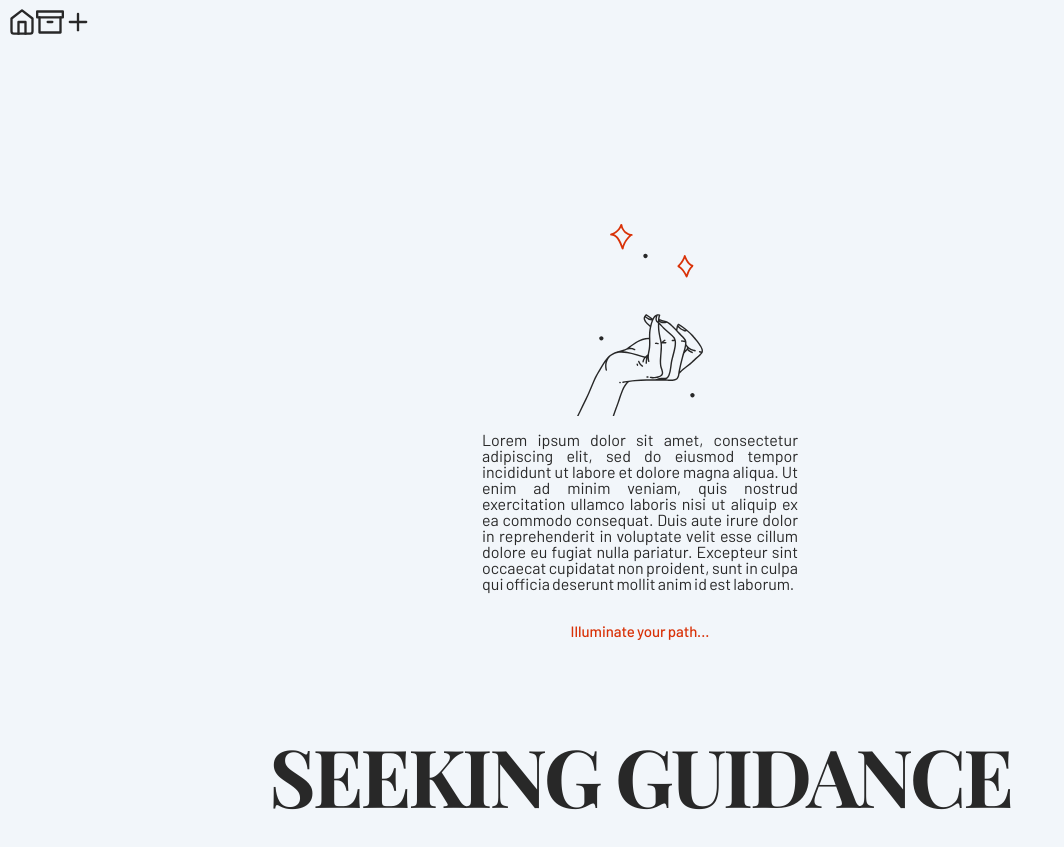
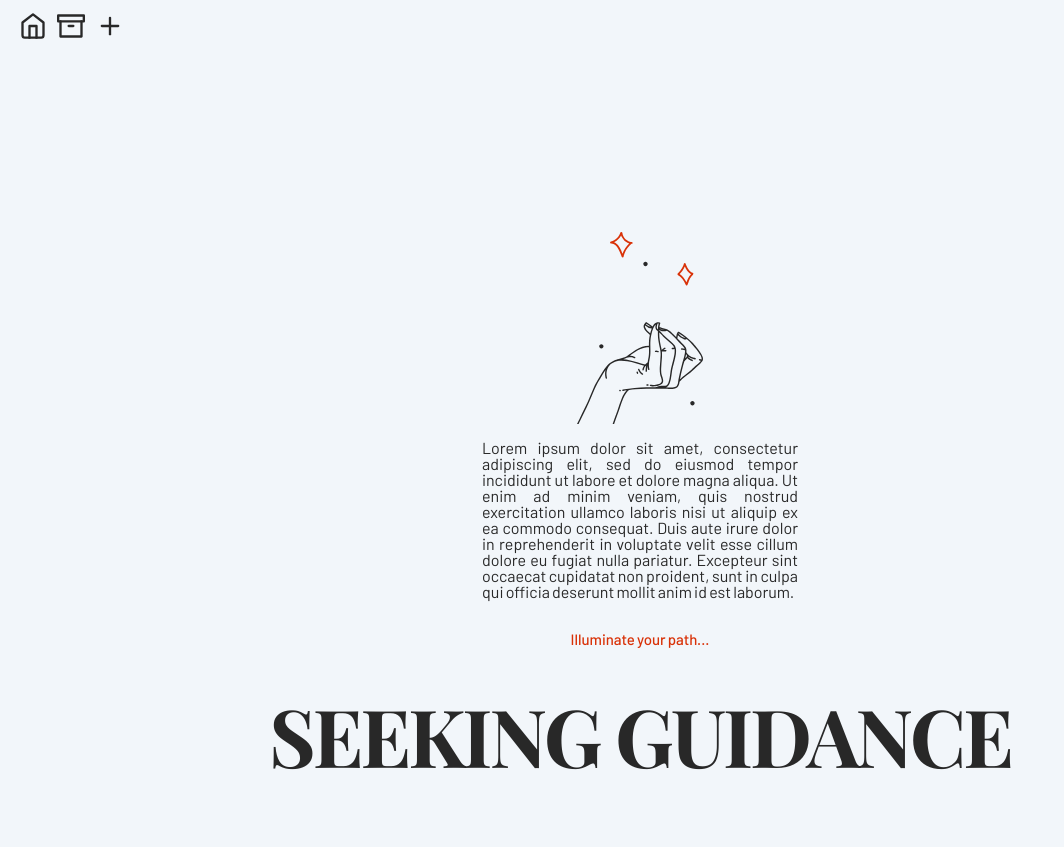
Before and after one commit to ronniekram/seeking-guidance, a React (Create React App) app in the folder client/: page / in a window 1280 px wide. Shown: the whole page, without its empty margins (0-1064 px from the left). Built offline with nearby package versions, Linux system fonts and the light colour scheme; no server answers.

Commit message:
nav styling looking almost okay - not sure if i dig it

```diff
--- a/client/src/assets/styles/app.module.scss
+++ b/client/src/assets/styles/app.module.scss
@@ -16,7 +16,7 @@
 
     // media queries
     @include lg {
-      bottom: 0;
+      bottom: 3rem;
     }
     // media queries
 
--- a/client/src/assets/styles/layout/nav.module.scss
+++ b/client/src/assets/styles/layout/nav.module.scss
@@ -1,10 +1,13 @@
 @import '../globals';
 
 .container {
+  width: 10%;
   display: flex;
   flex-flow: row nowrap;
+  align-content: center;
   align-items: center;
-  justify-content: start;
+  padding: .25rem 0;
+  justify-content: space-evenly;
   color: $secondary;
 
   img {
```
